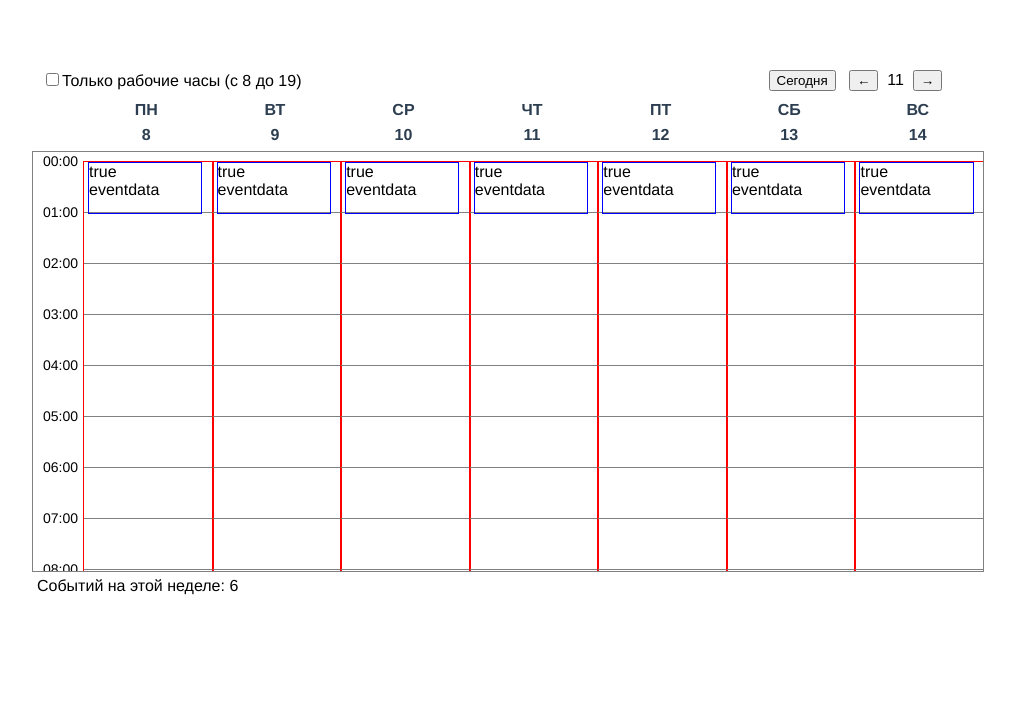
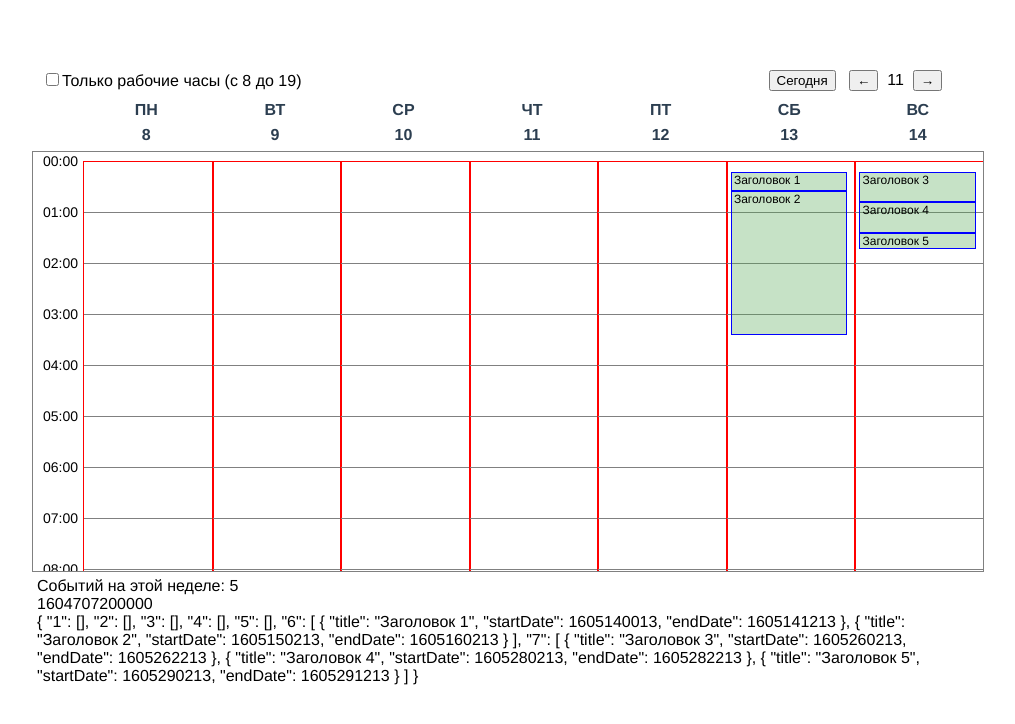
Before and after one commit to makkoveevs/mymapa-test, a Vue app: page / in a window 1280 px wide. Shown: the top 724 px of the page, without its empty margins (158-1173 px from the left). Built offline with nearby package versions, Linux system fonts and the light colour scheme.

Commit message:
Распределение событий по сетке календаря

```diff
--- a/src/common/DateUtils.js
+++ b/src/common/DateUtils.js
@@ -10,6 +10,7 @@ const createDefaultHoursList = Array.from({ length: 24 }, (x, i) => i);
 
 const weekTSPeriod = 1000 * 60 * 60 * 24 * 7;
 const dayTSPeriod = 1000 * 60 * 60 * 24;
+const hourTSPeriod = 1000 * 60 * 60;
 
 const getDaysOfWeekDefaultsWeek = [
   { number: 1, title: 'ПН' },
@@ -20,4 +21,11 @@ const getDaysOfWeekDefaultsWeek = [
   { number: 6, title: 'СБ' },
   { number: 7, title: 'ВС' },
 ];
-export default { getMondayTS, createDefaultHoursList, weekTSPeriod, getDaysOfWeekDefaultsWeek, dayTSPeriod };
+export default {
+  getMondayTS,
+  createDefaultHoursList,
+  weekTSPeriod,
+  getDaysOfWeekDefaultsWeek,
+  dayTSPeriod,
+  hourTSPeriod,
+};
--- a/src/components/Calendar/EventComponent.vue
+++ b/src/components/Calendar/EventComponent.vue
@@ -1,17 +1,22 @@
 <template>
   <div class="event-component-root" :style="`height:${eventsComponentHeight}px;`">
-    <div>{{ only_work_hours }}</div>
-    {{ eventdata }}
+    {{ eventdata.title }}
   </div>
 </template>
 
 <script>
+import DateUtils from '@/common/DateUtils';
+
 export default {
   name: 'EventComponent',
   props: ['only_work_hours', 'eventdata'],
   computed: {
     eventsComponentHeight() {
-      return 50;
+      const hour_item_height = 51;
+      return (
+        ((this.$props.eventdata.endDate - this.$props.eventdata.startDate) * 1000 * hour_item_height) /
+        DateUtils.hourTSPeriod
+      );
     },
   },
 };
@@ -22,5 +27,9 @@ export default {
   position: relative;
   width: 90%;
   border: 1px solid blue;
+  top: 10px;
+  font-size: 12px;
+  background-color: hsla(120, 34%, 49%, 0.329);
+  padding-left: 2px;
 }
 </style>
--- a/src/components/Calendar/index.vue
+++ b/src/components/Calendar/index.vue
@@ -26,12 +26,19 @@
           </div>
         </div>
         <div class="events_container" :style="`height:${eventsContainerHeight}px;`">
-          <event-component :only_work_hours="true" :eventdata="'eventdata'" />
+          <event-component
+            v-for="(evts, i) in eventsByDays[day_item.number]"
+            :key="i"
+            :only_work_hours="true"
+            :eventdata="evts"
+          />
         </div>
       </div>
     </div>
     <div class="footer_section">
       <div>Событий на этой неделе: {{ eventsOnSelectedWeek.length }}</div>
+      <div>{{ monday / 1 }}</div>
+      <div>{{ eventsByDays }}</div>
     </div>
   </div>
 </template>
@@ -55,6 +62,7 @@ export default {
       data: [],
       weekCounter: 0,
       monday: DateUtils.getMondayTS(),
+      eventsByDays: {},
     };
   },
   methods: {
@@ -69,6 +77,26 @@ export default {
     },
     addDayCalculate(num) {
       return new Date(this.monday / 1 + DateUtils.dayTSPeriod * num).getDate();
+    },
+    initEventsByDay() {
+      this.eventsByDays = {};
+      this.days_of_week_default.forEach((d) => this.$set(this.eventsByDays, d.number, []));
+    },
+    createStructure() {
+      this.initEventsByDay();
+
+      this.eventsOnSelectedWeek.forEach((e) => {
+        const calcValue = (e.startDate * 1000 - this.monday) / DateUtils.dayTSPeriod;
+        console.log(e.title, calcValue);
+        const dayNum = Math.ceil(calcValue);
+        this.eventsByDays[dayNum].push(e);
+      });
+    },
+  },
+  watch: {
+    monday(v) {
+      console.log('change_monday', v);
+      this.createStructure();
     },
   },
   computed: {
@@ -98,6 +126,9 @@ export default {
   },
   created() {
     this.data = calendar_events;
+  },
+  mounted() {
+    this.createStructure();
   },
 };
 </script>
--- a/src/mock/calendar_events.js
+++ b/src/mock/calendar_events.js
@@ -1,10 +1,10 @@
 export default [
-  { title: 'Заголовок 1', startDate: 1605140013, endDate: 1605140213 },
+  { title: 'Заголовок 1', startDate: 1605140013, endDate: 1605141213 },
   { title: 'Заголовок 2', startDate: 1605150213, endDate: 1605160213 },
   { title: 'Заголовок 3', startDate: 1605260213, endDate: 1605262213 },
   { title: 'Заголовок 4', startDate: 1605280213, endDate: 1605282213 },
   { title: 'Заголовок 5', startDate: 1605290213, endDate: 1605291213 },
-  { title: 'Заголовок 6', startDate: 1605291613, endDate: 1605294613 },
+  { title: 'Заголовок 6', startDate: 1605351613, endDate: 1605354613 },
   { title: 'Заголовок 7', startDate: 1605474000, endDate: 1605475000 },
   { title: 'Заголовок 8', startDate: 1605476000, endDate: 1605477000 },
 ];
```
